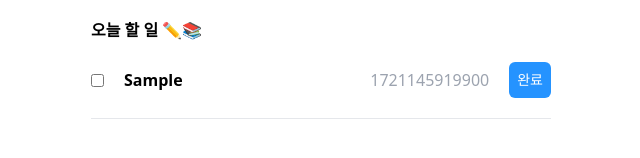
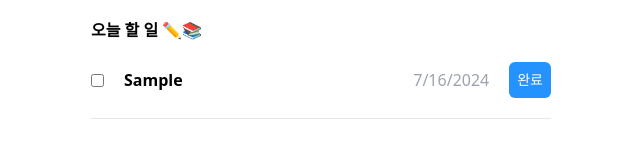
Before and after one commit to SeongWook-Hong/todo-list, a Next.js app: page / in a window 1280 px wide. Both pictures are taken after typing "Sample" into the empty fields and a click on the button "추가". Shown: the part 164-322 px from the top of the page, without its empty margins (319-959 px from the left). Built offline with nearby package versions, Linux system fonts and the light colour scheme.

Commit message:
feat: todo의 checkBox 기능 추가

```diff
--- a/src/components/List/Items.tsx
+++ b/src/components/List/Items.tsx
@@ -1,14 +1,25 @@
 interface Props {
   todo: { id: number; isDone: boolean; content: string; date: number };
+  onUpdateTodo: (targetId: number) => void;
 }
-const Items = ({ todo }: Props) => {
+const Items = ({ todo, onUpdateTodo }: Props) => {
+  const handleChangeCheckBox = () => {
+    onUpdateTodo(todo.id);
+  };
   return (
     <div className="flex items-center gap-5 border-b-[1px] pb-5">
-      <input type="checkbox" />
+      <input
+        readOnly
+        type="checkbox"
+        checked={todo.isDone}
+        onChange={handleChangeCheckBox}
+      />
       <div className="flex-1 overflow-hidden text-ellipsis whitespace-nowrap font-bold">
         {todo.content}
       </div>
-      <div className="text-gray-400">{todo.date}</div>
+      <div className="text-gray-400">
+        {new Date(todo.date).toLocaleDateString()}
+      </div>
       <button className="btn p-2 text-sm">완료</button>
     </div>
   );
--- a/src/components/List/List.tsx
+++ b/src/components/List/List.tsx
@@ -2,15 +2,18 @@ import Items from './Items';
 
 interface Props {
   todos: { id: number; isDone: boolean; content: string; date: number }[];
+  onUpdateTodo: (targetId: number) => void;
 }
-const List = ({ todos }: Props) => {
+const List = ({ todos, onUpdateTodo }: Props) => {
   return (
     <div className="flex flex-col gap-5">
       <div className="font-bold">오늘 할 일 ✏📚</div>
       {todos.length === 0 ? (
         <h3>할 일을 모두 완료했어요 ☺</h3>
       ) : (
-        todos.map((todo) => <Items key={todo.id} todo={todo} />)
+        todos.map((todo) => (
+          <Items key={todo.id} todo={todo} onUpdateTodo={onUpdateTodo} />
+        ))
       )}
     </div>
   );
--- a/src/pages/index.tsx
+++ b/src/pages/index.tsx
@@ -23,6 +23,13 @@ export default function Home() {
     };
     setTodos([...todos, newTodo]);
   };
+  const handleUpdateTodo = (targetId: number) => {
+    setTodos(
+      todos.map((todo) =>
+        todo.id === targetId ? { ...todo, isDone: !todo.isDone } : todo,
+      ),
+    );
+  };
   return (
     <>
       <Head>
@@ -34,7 +41,7 @@ export default function Home() {
       <main className="ml-auto mr-auto flex w-[500px] flex-col gap-5 p-5">
         <Header />
         <Editor onAddTodo={handleAddTodo} />
-        <List todos={todos} />
+        <List todos={todos} onUpdateTodo={handleUpdateTodo} />
       </main>
     </>
   );
```
